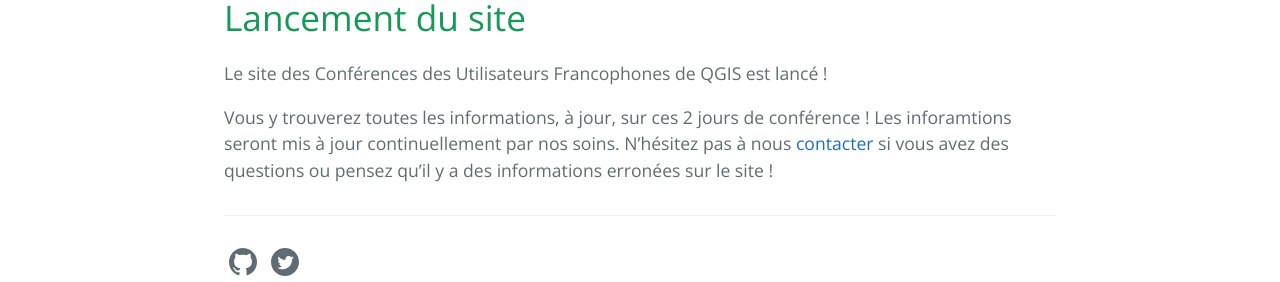
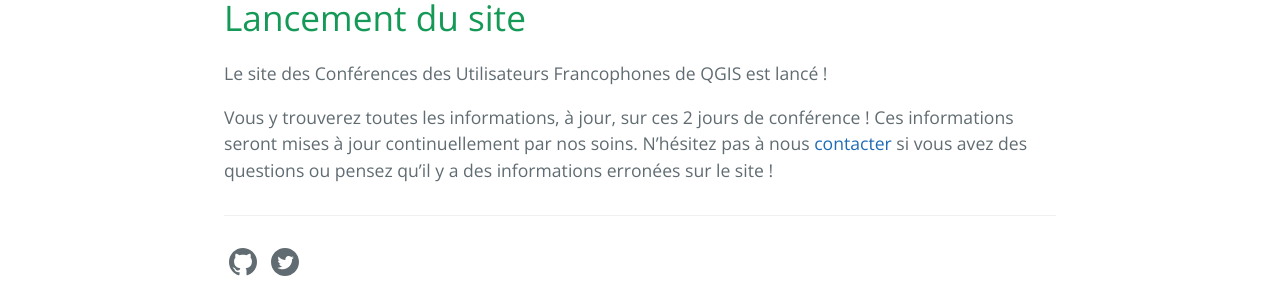
Before and after one commit to OSGeo-fr/QGIS-conf-fr-website, a Jekyll site: the page built from _posts/2017-09-25-Ouverture-site.md, in a window 1280 px wide. Shown: the part 485-767 px from the top of the page. Built offline with Jekyll 4.4.1, drawn with Linux system fonts in a browser that asks for light colours.

Commit message:
Update 2017-09-25-Ouverture-site.md

```diff
--- a/_posts/2017-09-25-Ouverture-site.md
+++ b/_posts/2017-09-25-Ouverture-site.md
@@ -5,4 +5,4 @@ title: "Lancement du site"
 
 Le site des Conférences des Utilisateurs Francophones de QGIS est lancé !
 
-Vous y trouverez toutes les informations, à jour, sur ces 2 jours de conférence ! Les inforamtions seront mis à jour continuellement par nos soins. N'hésitez pas à nous [contacter]({{ site.url }}{{ site.baseurl }}/z40_contact.html) si vous avez des questions ou pensez qu'il y a des informations erronées sur le site !
+Vous y trouverez toutes les informations, à jour, sur ces 2 jours de conférence ! Ces informations seront mises à jour continuellement par nos soins. N'hésitez pas à nous [contacter]({{ site.url }}{{ site.baseurl }}/z40_contact.html) si vous avez des questions ou pensez qu'il y a des informations erronées sur le site !
```
